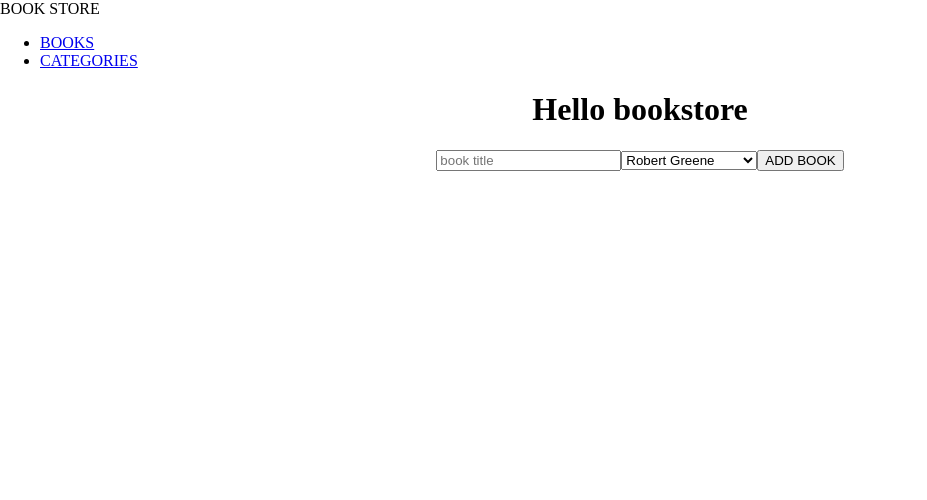
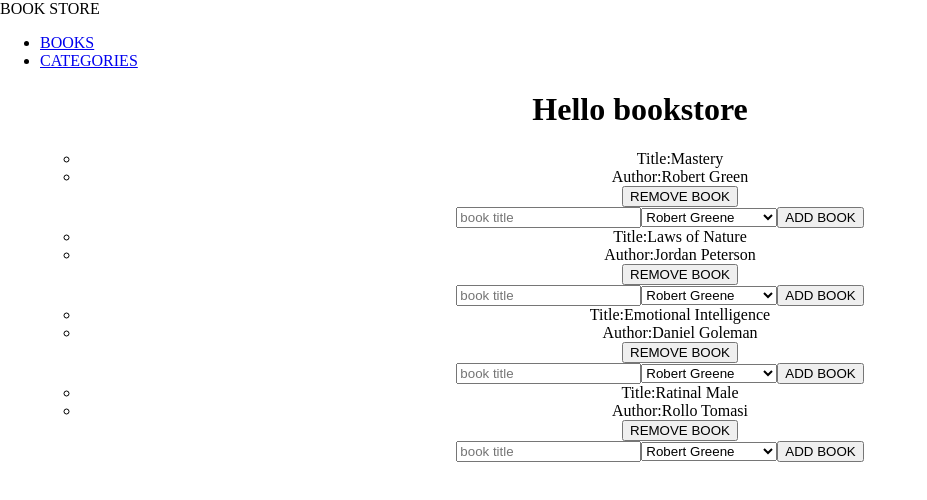
Before and after one commit to Omwomo/bookstore, a React (Create React App) app: page / in a window 1280 px wide. Shown: the top 500 px of the page, without its empty margins (0-927 px from the left). Built offline with nearby package versions, Linux system fonts and the light colour scheme.

Commit message:
Created Booklist components with book lists

```diff
--- a/src/App.js
+++ b/src/App.js
@@ -1,7 +1,8 @@
 import './App.css';
 import { BrowserRouter as Router, Routes, Route } from 'react-router-dom';
 import Navigation from './components/Navigation';
-import Form from './components/Form';
+import Category from './components/Category';
+import BookList from './components/BookList';
 
 function App() {
   return (
@@ -10,7 +11,8 @@ function App() {
       <div className="App">
         <h1>Hello bookstore</h1>
         <Routes>
-          <Route path="/" element={<Form />} />
+          <Route path="/" element={<BookList />} />
+          <Route path="/Category" element={<Category />} />
         </Routes>
       </div>
     </Router>
--- a/src/components/Book.js
+++ b/src/components/Book.js
@@ -1,9 +1,11 @@
 import React from 'react';
 import PropTypes from 'prop-types';
+import Form from './Form';
 
 export default function Book(props) {
   const { title, author } = props;
   return (
+    <>
       <ul className="Books">
         <li className="book-title">
           Title:
@@ -13,7 +15,10 @@ export default function Book(props) {
           Author:
           {author}
         </li>
+        <button type="button" className="remove-book">REMOVE BOOK</button>
       </ul>
+      <Form />
+    </>
   );
 }
 
--- /dev/null
+++ b/src/components/BookList.js
@@ -0,0 +1,21 @@
+import React from 'react';
+import Book from './Book';
+
+export default function BookList() {
+  const books = [
+    { title: 'Mastery', author: 'Robert Green', id: 0 },
+    { title: 'Laws of Nature', author: 'Jordan Peterson', id: 1 },
+    { title: 'Emotional Intelligence', author: 'Daniel Goleman', id: 2 },
+    { title: 'Ratinal Male', author: 'Rollo Tomasi', id: 3 },
+  ];
+
+  return (
+    <div className="book-lists">
+      <ul className="books">
+        { books.map((book) => (
+          <Book title={book.title} author={book.author} key={book.id} />
+        ))}
+      </ul>
+    </div>
+  );
+}
--- a/src/components/Navigation.js
+++ b/src/components/Navigation.js
@@ -9,7 +9,7 @@ export default function Navigation() {
       </div>
       <ul className="nav-links">
         <li><Link to="/">BOOKS</Link></li>
-        <li><Link to="/categories">CATEGORIES</Link></li>
+        <li><Link to="/category">CATEGORIES</Link></li>
       </ul>
     </nav>
   );
```
Lines whose indentation alone changed are shown as unchanged.
